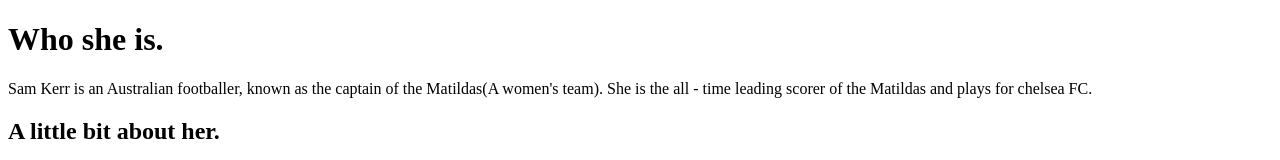
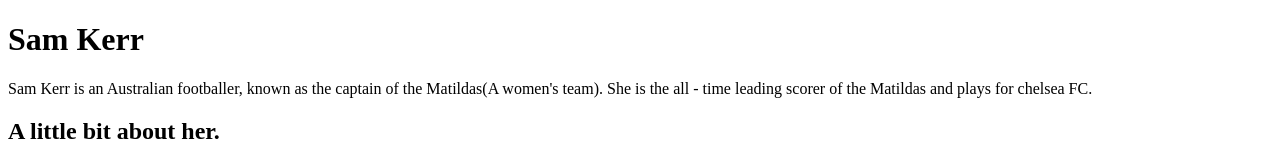
Before and after one commit to hs10678-del/Hannah-7A, a plain HTML site: page index.html in a window 1280 px wide. Shown: the top 160 px of the page. Drawn offline with Linux system fonts and the light colour scheme.

Commit message:
Update index.html

```diff
--- a/index.html
+++ b/index.html
@@ -6,7 +6,7 @@
     <title> Sam Kerr </title>
 </head>
 <body>
-    <h1> Who she is.</h1>
+    <h1> Sam Kerr</h1>
     <p> Sam Kerr is an Australian footballer, known as the captain of the Matildas(A women's team). She is the all - time leading scorer of the Matildas and plays for chelsea FC.
 
     </p> <h2> A little bit about her.</h2>
```
